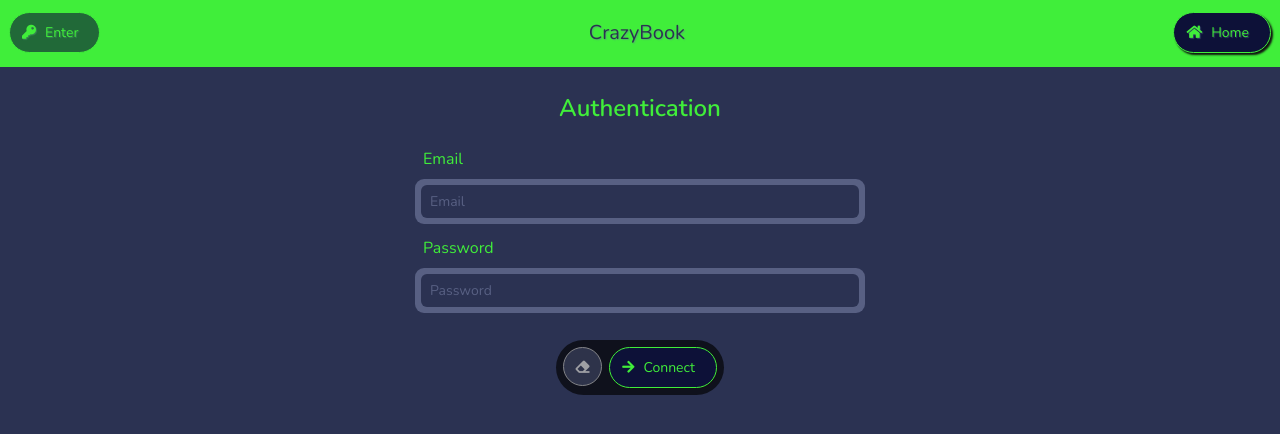
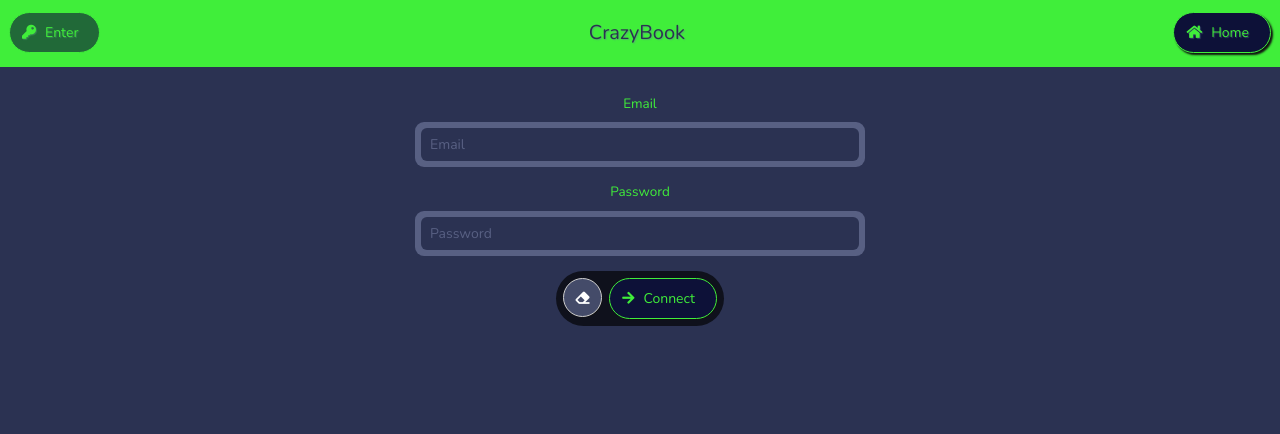
Before and after one commit to migueldiganchi/simple-book, a React (Create React App) app: page /auth in a window 1280 px wide. Shown: the top 434 px of the page. Built offline with nearby package versions, Linux system fonts and the light colour scheme.

Commit message:
Validation implemented in publication form

```diff
--- a/src/assets/makeup/App.scss
+++ b/src/assets/makeup/App.scss
@@ -123,20 +123,6 @@ html {
     left: 50%;
     transform: translateX(-50%);
 
-    // .keypad {
-    //   // @include box-shadow(0px, 3px, 31px, 12px, #727A87);
-    //   -webkit-box-shadow: 0px 3px 31px 12px red;
-    //   -moz-box-shadow: 0px 3px 31px 12px red;
-    //   box-shadow: 0px 3px 31px 12px red;
-    //   color: #fff;
-    //   * {
-    //     color: #fff;
-    //   }
-    //   .text {
-    //     padding: 0 12px;
-    //   }
-    // }
-
     .bot {
       display: none;
       @include border-radius(50%);
@@ -168,7 +154,7 @@ html {
     }
 
     &.active {
-      top: 9px;
+      top: 8.1px;
     }
 
     &.error {
@@ -465,10 +451,6 @@ form {
     b {
       font-weight: bold !important;
     }
-    margin-bottom: 3px;
-    &:last-child {
-      margin-bottom: 0;
-    }
     @media screen and (max-width: 600px) {
       font-size: 12px;
     }
@@ -485,6 +467,12 @@ form {
 
 .form {
   .text {
+    font-size: 13.5px;
+    margin-top: 15px !important;
+    &:first-child {
+      margin-top: 0 !important;
+    }
+    // border: solid 3px orange;
     &.error {
       color: #ef5455;
     }
--- a/src/components/Auth/Auth.js
+++ b/src/components/Auth/Auth.js
@@ -3,7 +3,7 @@ import { withRouter } from "react-router-dom";
 
 import axiosAuth from "./../../connection/axios-auth";
 
-import Validation from "./../Validaiton";
+import Validation from "../Validation";
 
 class Auth extends React.Component {
   emailInput;
@@ -19,6 +19,7 @@ class Auth extends React.Component {
   };
 
   isValid = () => {
+    let error = false;
     let emailErrors = [];
     let passwordErrors = [];
 
@@ -43,21 +44,25 @@ class Auth extends React.Component {
       this.setState({ passwordClassName: "field error" });
     } else if (this.state.password.length < 6) {
       passwordErrors.push({
-        message: "Password too short (min: 6)"
+        message: "Too short (min: 6)"
       });
       this.setState({ passwordClassName: "field error" });
     } else {
       this.setState({ passwordClassName: "field" });
     }
 
-    // restart validation
     this.setState({
       emailValidationErrors: emailErrors,
       passwordValidationErrors: passwordErrors
     });
 
-    // return !error;
-    return emailErrors.length < 1 && passwordErrors.length < 1;
+    error = emailErrors.length > 0 || passwordErrors.length > 0;
+
+    if (error) {
+      this.props.onNotify("Ups, check your information please", "error");
+    }
+
+    return !error;
   };
 
   isValidEmailFormat = email => {
@@ -127,7 +132,7 @@ class Auth extends React.Component {
 
     return (
       <div className="auth">
-        {formTitle}
+        {/* {formTitle} */}
         <form
           action="/auth"
           method="post"
@@ -138,7 +143,7 @@ class Auth extends React.Component {
             <div>
               <div
                 className={
-                  "text text-left px-2 " +
+                  "text px-2 " +
                   (this.state.emailValidationErrors.length > 0 ? "error" : "")
                 }
               >
@@ -160,7 +165,12 @@ class Auth extends React.Component {
               <Validation validationList={this.state.emailValidationErrors} />
 
               {/* password */}
-              <div className="text text-left px-2">
+              <div
+                className={
+                  "text px-2 " +
+                  (this.state.passwordValidationErrors.length > 0 ? "error" : "")
+                }
+              >
                 <label>Password</label>
               </div>
               <div className={this.state.passwordClassName}>
@@ -180,13 +190,7 @@ class Auth extends React.Component {
             <div className="keypad">
               <button
                 type="button"
-                className={
-                  "do do-circular " +
-                  (this.state.email.length < 1 &&
-                  this.state.password.length < 1
-                    ? "disabled"
-                    : "")
-                }
+                className="do do-circular"
                 onClick={this.onClear}
               >
                 <i className="fas fa-eraser" />
--- a/src/components/Publications/PublicationForm.js
+++ b/src/components/Publications/PublicationForm.js
@@ -1,10 +1,13 @@
 import React, { Component } from "react";
 import axios from "./../../connection/axios-app";
+
+import Validation from "./../Validation";
 
 class PublicationForm extends Component {
   state = {
     body: "",
     scope: null,
+    bodyValidationErrors: [],
     scopeTypes: {
       FRIENDS: 1,
       PUBLIC: 2
@@ -30,7 +33,7 @@ class PublicationForm extends Component {
       body: this.state.body,
       scope: this.state.scope
     };
-    if (!this.validate(publication)) {
+    if (!this.isValid(publication)) {
       return;
     }
 
@@ -72,15 +75,29 @@ class PublicationForm extends Component {
       });
   };
 
-  validate = publication => {
+  isValid = publication => {
     let error = false;
+    let bodyErrors = [];
 
     if (publication.body === "") {
-      error = true;
+      bodyErrors.push({
+        message: "Body is required"
+      });
+      this.setState({ bodyClassName: "field error" });
+    } else if (publication.body.length < 6) {
+      bodyErrors.push({
+        message: "Too short (min: 6)"
+      });
       this.setState({ bodyClassName: "field error" });
     } else {
       this.setState({ bodyClassName: "field" });
     }
+
+    this.setState({
+      bodyValidationErrors: bodyErrors
+    });
+
+    error = bodyErrors.length > 0;
 
     if (error) {
       this.props.onNotify("Ups, check your information please", "error");
@@ -145,6 +162,7 @@ class PublicationForm extends Component {
                 value={this.state.body}
               />
             </div>
+            <Validation validationList={this.state.bodyValidationErrors} />
           </div>
 
           <div className="clearfix">
--- a/src/components/Validaiton.js
+++ b/src/components/Validation.js
@@ -1,7 +1,7 @@
 import React from "react";
 
 function Validation(props) {
-  return (
+  return props.validationList && props.validationList.length > 0 ? (
     <div className="validation text-right px-2">
       {props.validationList.map(validation => {
         return (
@@ -11,7 +11,7 @@ function Validation(props) {
         );
       })}
     </div>
-  );
+  ) : null;
 }
 
 export default Validation;
```
